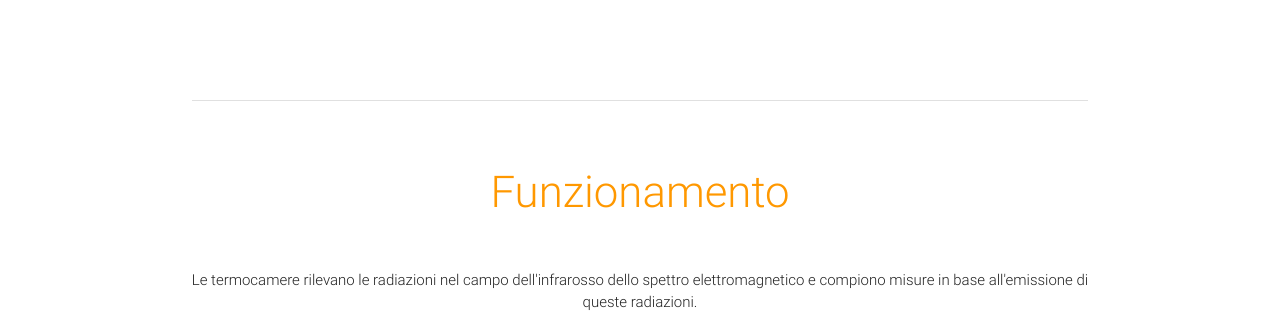
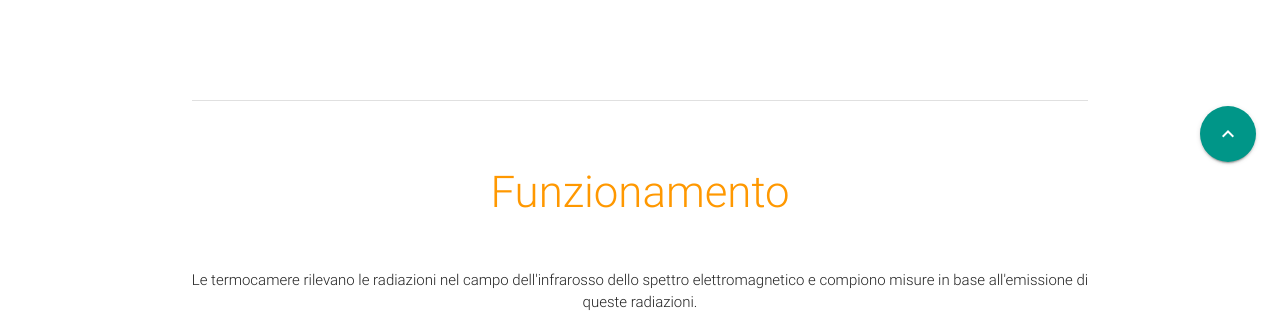
Before and after one commit to NicolaSpadari/Tesina, a PHP site: page /common/fotocamere/termica.php in a window 1280 px wide. Shown: the part 593-907 px from the top of the page. Run offline with PHP 8.4, Linux system fonts and the light colour scheme.

Commit message:
Using integrated back to top button

```diff
--- a/common/fotocamere/termica.php
+++ b/common/fotocamere/termica.php
@@ -8,7 +8,6 @@
         <!--CSS-->
         <link href="https://fonts.googleapis.com/icon?family=Material+Icons" rel="stylesheet">
         <link href="../../css/materialize.min.css" type="text/css" rel="stylesheet" media="screen,projection"/>
-        <link href="../../css/material-scrolltop.css" type="text/css" rel="stylesheet" media="screen,projection"/>
         <link href="../../css/style.css" type="text/css" rel="stylesheet" media="screen,projection"/>
         <link rel="shortcut icon" type="image/png" sizes="16x16" href="../../images/favicon.png"/>
     </head>
@@ -161,12 +160,15 @@
                 </div>
             </div>
         </main>
-        <button class="material-scrolltop" type="button"><i class="material-icons">keyboard_arrow_up</i></button>
+        <div class="fixed-action-btn" style="bottom: 45px; right: 24px;">
+            <a class="btn-floating btn-large teal waves-effect waves-light">
+                <i class="material-icons">keyboard_arrow_up</i>
+            </a>
+        </div>
     </body>
     <?php include("../component/footer.html"); ?>
     <!--Script-->
     <script src="../../js/jquery.min.js" type="text/javascript"></script>
     <script src="../../js/materialize.min.js" type="text/javascript"></script>
-    <script src="../../js/material-scrolltop.js" type="text/javascript"></script>
     <script src="../../js/init.js" type="text/javascript"></script>
 </html>
```
